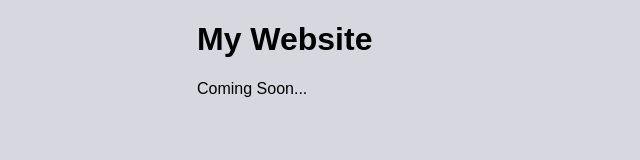
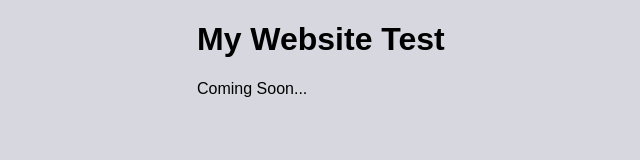
Before and after one commit to bpousett/bpousett.github.io, a plain HTML site: page index.html in a window 1280 px wide. Shown: the whole page, without its empty margins (143-783 px from the left). Drawn offline with Linux system fonts and the light colour scheme.

Commit message:
changed repo to public, validated that it works locally, test deploy

```diff
--- a/index.html
+++ b/index.html
@@ -7,7 +7,7 @@
 		<link href="styles/style.css"  rel="stylesheet" />
 	</head>
 	<body>
-		<h1>My Website</h1>
+		<h1>My Website Test</h1>
 
 		<p>
 			Coming Soon...
```
